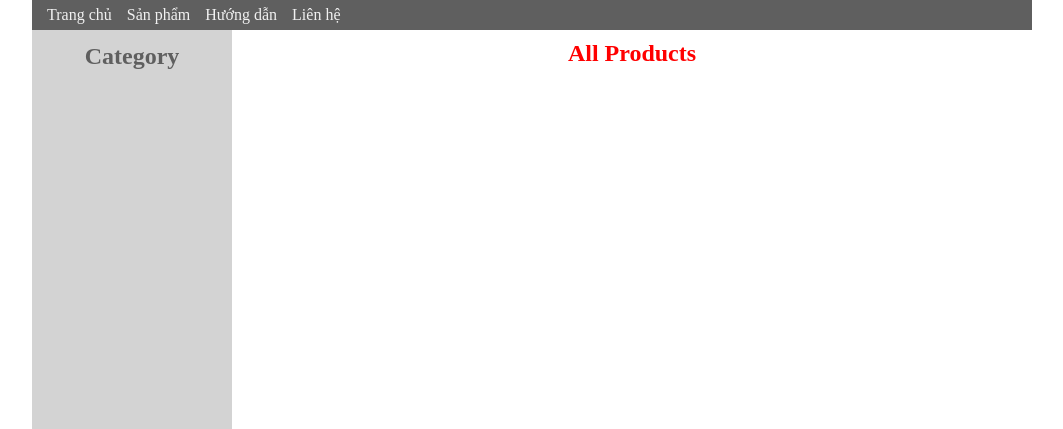
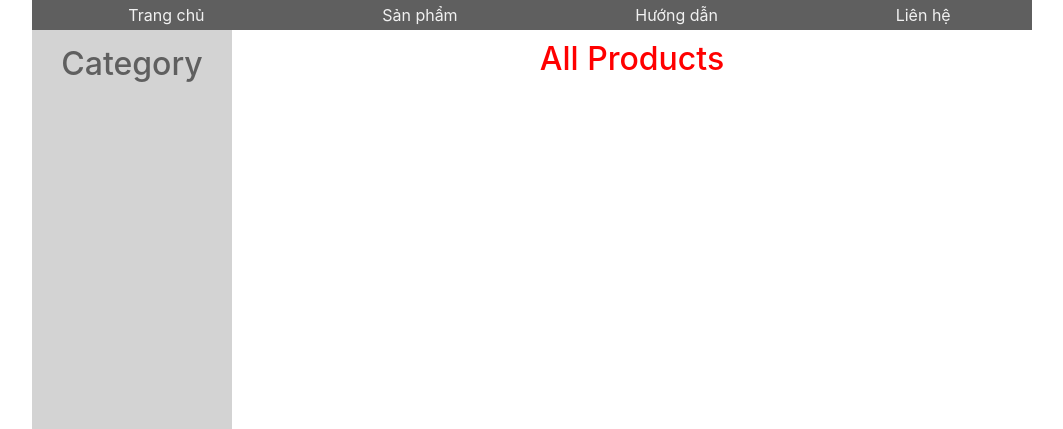
Before and after one commit to toannguyen75641/hhhhh, a PHP site: page / in a window 1280 px wide. Shown: the part 120-549 px from the top of the page, without its empty margins (108-1171 px from the left). Run offline with PHP 8.4, Linux system fonts and the light colour scheme; data that the repository does not hold is empty; some libraries are stand-ins or nearby versions.

Commit message:
first commit

```diff
--- a/admin/model/UserModel.php
+++ b/admin/model/UserModel.php
@@ -18,6 +18,7 @@
 
 		public function getOne($email) {
 			$query = $this->ex_query("SELECT * FROM user WHERE email = '$email' LIMIT 1");
+			// die($query);
 			$row = mysqli_fetch_assoc($query);
 			return $row;
 		}
--- a/view/access/css/style.css
+++ b/view/access/css/style.css
@@ -25,7 +25,7 @@ Menu
 	list-style-type: none;
 }
 .menu ul li {
-	float: left;
+	display: inline-block;
 	line-height: 30px;
 	margin-left: 15px;
 }
--- a/view/templates/layout.tpl
+++ b/view/templates/layout.tpl
@@ -4,6 +4,7 @@
 	<title><?= $title ?></title>
 	<meta charset="utf-8">
 	<link rel="stylesheet" type="text/css" href="view/access/css/style.css">
+	<link rel="stylesheet" href="https://maxcdn.bootstrapcdn.com/bootstrap/4.1.3/css/bootstrap.min.css">
 </head>
 <body>
 	<div class="wrapper">
@@ -14,7 +15,7 @@
 		</div>
 
 		<div class="menu">
-			<ul>
+			<ul class ="d-flex justify-content-around">
 				<li>
 					<a href=".">Trang chủ</a>
 				</li>
--- a/view/templates/product.tpl
+++ b/view/templates/product.tpl
@@ -1,7 +1,7 @@
 <?php $this->layout('layout.tpl'); ?>
 
 <h2 style="text-align: center; color: red; padding: 10px;">Product Details</h2>
-<div class="detail">
+<div class="d-flex flex-wrap">
 	<?php if(isset($list)) : ?>
 		<h2><?= $list['name'] ?></h2><hr>
 		<div class="left_detail">
```
Also changed, not shown: admin/controller/ProductController.php (+4 -4 lines), controller/PageController.php (+1 -15 lines), admin/uploads/51eYpWIIWjL._SX425_.jpg (added), admin/uploads/apple-macbook-pro-touch-mr932sa-a-2018-thumb-1-600x600.jpg (renamed from admin/img/apple-macbook-pro-touch-mr932sa-a-2018-thumb-1-600x600.jpg), admin/uploads/asus-gl504gm-es044t-avatar2-600x600.jpg (added), admin/uploads/dell-inspiron-7570-i7-8550u-782p82-thumb-600x600.jpg (renamed from admin/img/dell-inspiron-7570-i7-8550u-782p82-thumb-600x600.jpg), admin/uploads/hinh-cho-cuoi-deu-cho-de-thuong-34.jpg (renamed from admin/img/hinh-cho-cuoi-deu-cho-de-thuong-34.jpg), admin/uploads/hinh-nen-cun-con-de-thuong-29.jpg (renamed from admin/img/hinh-nen-cun-con-de-thuong-29.jpg), admin/uploads/hp-envy-13-ah0027tu-4me94pa-14-600x600.jpg (added), admin/uploads/lenovo-ideapad-320-15ikbn-i7-8550u-81bg00e1vn-dai-dien-450x300.jpg (renamed from admin/img/lenovo-ideapad-320-15ikbn-i7-8550u-81bg00e1vn-dai-dien-450x300.jpg), admin/uploads/msi-gf63-8rd-221vn-thumb-600x600.jpg (renamed from admin/img/msi-gf63-8rd-221vn-thumb-600x600.jpg), 2 other files.
